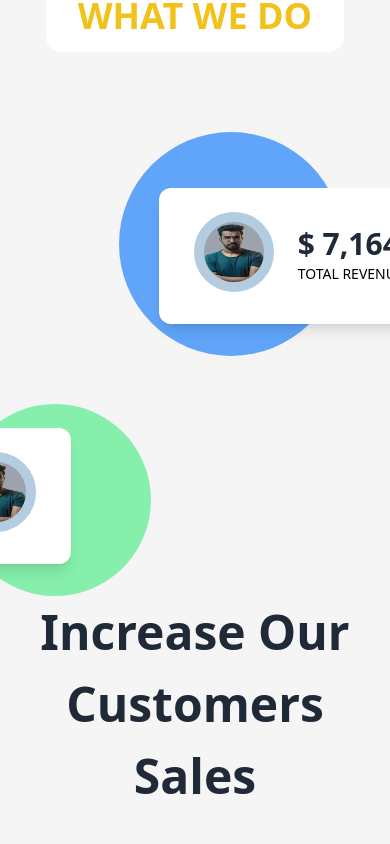
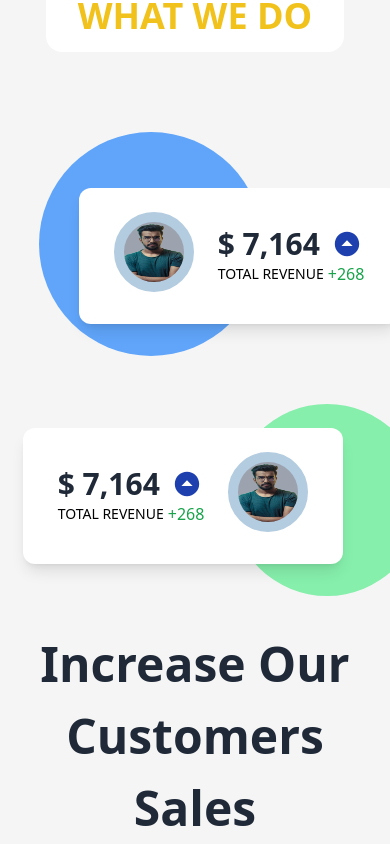
Before and after one commit to faresibrahim081/Nebula-task, a React (Vite) app: page / in a window 390 px wide. Shown: the part 4480-5324 px from the top of the page. Built offline with nearby package versions, Linux system fonts and the light colour scheme.

Commit message:
last update

```diff
--- a/src/WhatWeDo/WhatWeDo.jsx
+++ b/src/WhatWeDo/WhatWeDo.jsx
@@ -10,13 +10,11 @@ function WhatWeDo() {
   return (
     <div className="w-4/5 mx-auto">
       <HeaderSection title={t("what_we_do")} />
-      <div className="flex tiems-center justify-between flex-wrap">
+      <div className="grid grid-cols-1 md:grid-cols-2 gap-8">
         <div className="relative ">
           <div
             className={`w-[14rem] h-[14rem] mb-[3rem] rounded-full bg-blue-400 relative ${
-              savedLanguage === "ar"
-                ? "right-[8rem] md:right-[15rem]"
-                : "left-[5rem]"
+              savedLanguage === "ar" ? "right-[8rem] md:right-[15rem]" : ""
             }`}
           >
             <div className="absolute bottom-[2rem] gap-6 left-[2.5rem] md:left-[6rem] bg-white flex items-center w-[20rem] py-6 px-8 rounded-xl justify-center shadow-lg">
@@ -40,9 +38,7 @@ function WhatWeDo() {
           </div>
           <div
             className={`w-[12rem] h-[12rem] rounded-full bg-green-300 relative ${
-              savedLanguage === "ar"
-                ? "right-[-2rem] md:right-[1rem]"
-                : "right-[5rem]"
+              savedLanguage === "ar" ? "right-[-2rem] md:right-[1rem]" : ""
             } right-[-12rem] sm:right-[-15rem]`}
           >
             <div className="absolute bottom-[2rem] gap-6 right-[5rem] bg-white flex flex-row-reverse items-center w-[20rem] py-6 px-8 rounded-xl justify-center shadow-lg">
@@ -64,7 +60,7 @@ function WhatWeDo() {
             </div>
           </div>
         </div>
-        <div className="">
+        <div className="md:mr-[8rem]">
           <h1 className="text-[3rem] text-gray-800 text-center md:text-left font-[800] md:w-[70%]">
             {t("Increase_Customers_Sales")}
           </h1>
```
